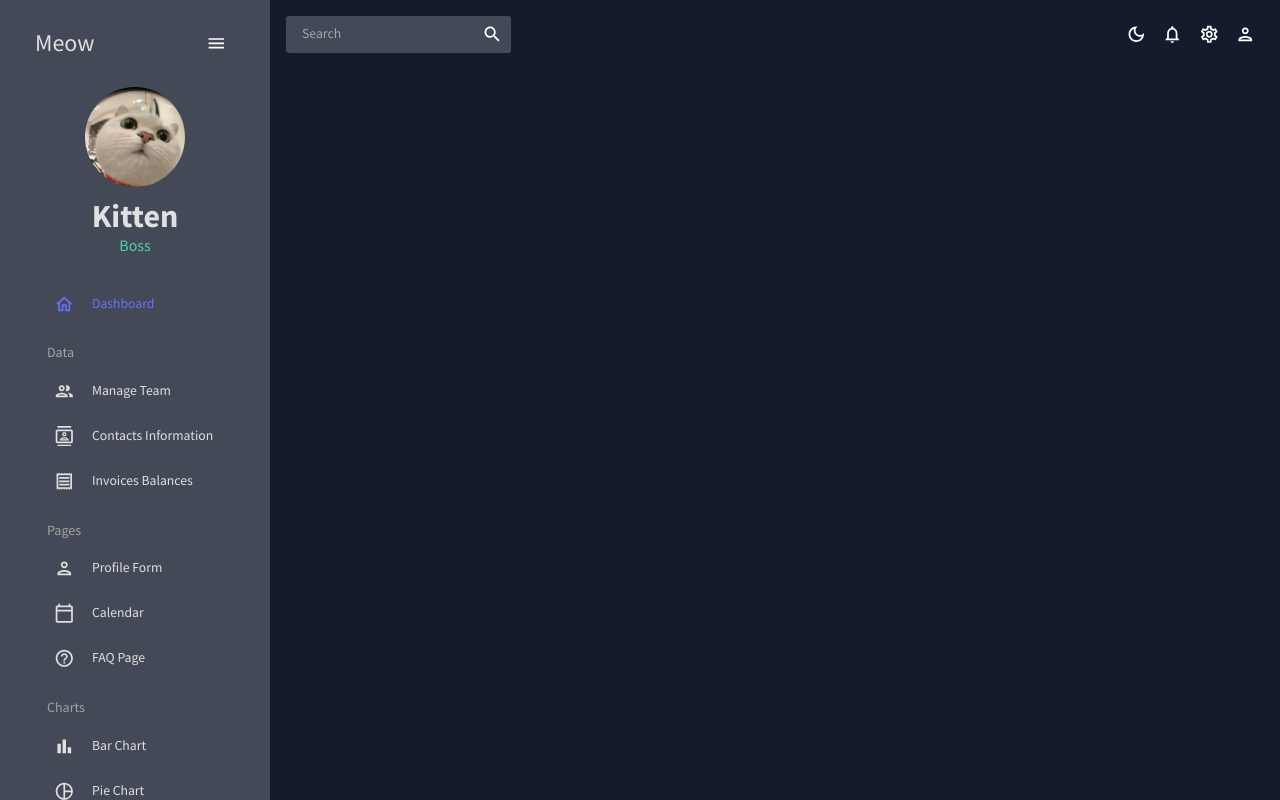
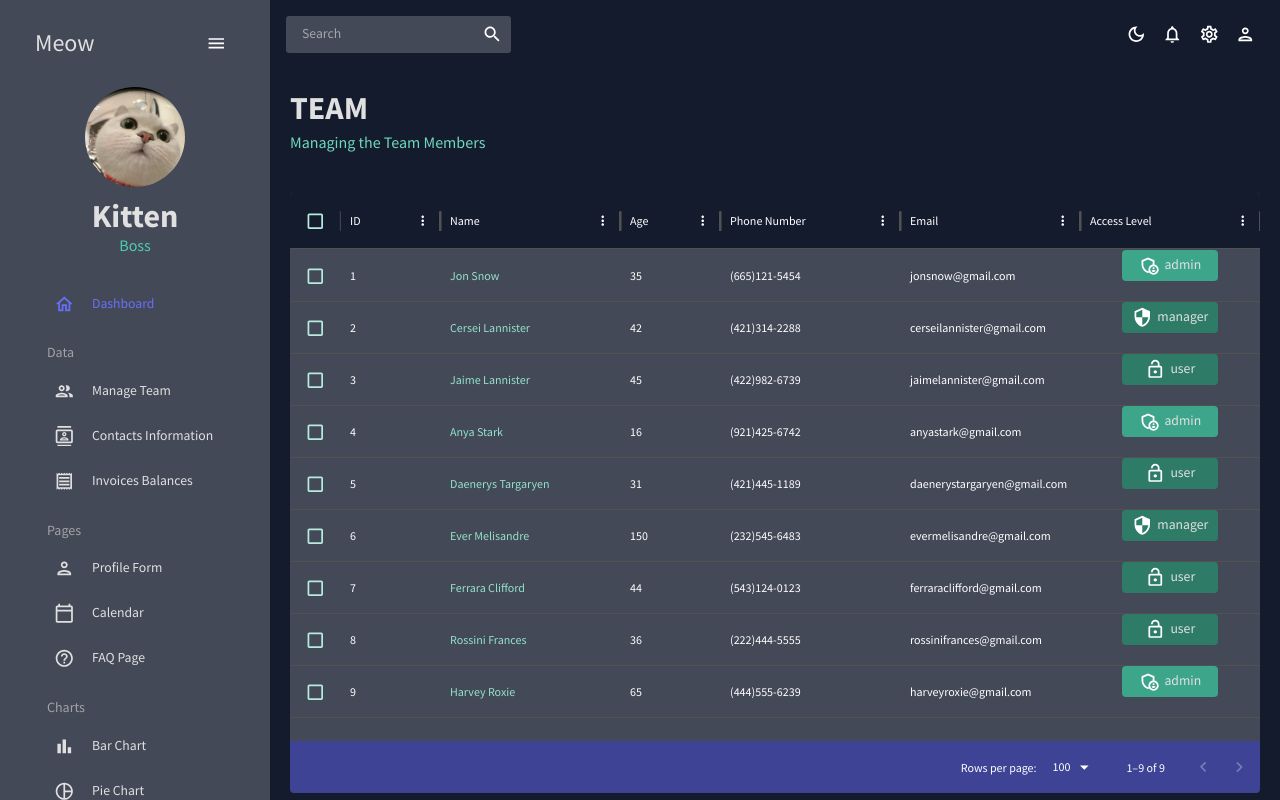
Before and after one commit to xiaomeng831/react-admin, a React (Create React App) app: page /team in a window 1280 px wide. Built offline with nearby package versions, Linux system fonts and the light colour scheme.

Commit message:
complete 4 pages

```diff
--- /dev/null
+++ b/src/scenes/contacts/index.jsx
@@ -0,0 +1,103 @@
+import { Box } from "@mui/material";
+import { DataGrid, GridToolbar } from "@mui/x-data-grid";
+import { tokens } from "../../theme";
+import { mockDataContacts } from "../../data/mockData";
+import Header from "../../sharedComponents/Header";
+import { useTheme } from "@mui/material";
+
+const Contacts = () => {
+  const theme = useTheme();
+  const colors = tokens(theme.palette.mode);
+
+  const columns = [
+    { field: "id", headerName: "ID", flex: 0.5 },
+    { field: "registrarId", headerName: "Registrar ID" },
+    {
+      field: "name",
+      headerName: "Name",
+      flex: 1,
+      cellClassName: "name-column--cell",
+    },
+    {
+      field: "age",
+      headerName: "Age",
+      type: "number",
+      headerAlign: "left",
+      align: "left",
+    },
+    {
+      field: "phone",
+      headerName: "Phone Number",
+      flex: 1,
+    },
+    {
+      field: "email",
+      headerName: "Email",
+      flex: 1,
+    },
+    {
+      field: "address",
+      headerName: "Address",
+      flex: 1,
+    },
+    {
+      field: "city",
+      headerName: "City",
+      flex: 1,
+    },
+    {
+      field: "zipCode",
+      headerName: "Zip Code",
+      flex: 1,
+    },
+  ];
+
+  return (
+    <Box m="20px">
+      <Header
+        title="CONTACTS"
+        subtitle="List of Contacts for Future Reference"
+      />
+      <Box
+        m="40px 0 0 0"
+        height="75vh"
+        sx={{
+          "& .MuiDataGrid-root": {
+            border: "none",
+          },
+          "& .MuiDataGrid-cell": {
+            borderBottom: "none",
+          },
+          "& .name-column--cell": {
+            color: colors.greenAccent[300],
+          },
+          "& .MuiDataGrid-columnHeaders": {
+            backgroundColor: colors.blueAccent[700],
+            borderBottom: "none",
+          },
+          "& .MuiDataGrid-virtualScroller": {
+            backgroundColor: colors.primary[400],
+          },
+          "& .MuiDataGrid-footerContainer": {
+            borderTop: "none",
+            backgroundColor: colors.blueAccent[700],
+          },
+          "& .MuiCheckbox-root": {
+            color: `${colors.greenAccent[200]} !important`,
+          },
+          "& .MuiDataGrid-toolbarContainer .MuiButton-text": {
+            color: `${colors.grey[100]} !important`,
+          },
+        }}
+      >
+        <DataGrid
+          rows={mockDataContacts}
+          columns={columns}
+          components={{ Toolbar: GridToolbar }}
+        />
+      </Box>
+    </Box>
+  );
+};
+
+export default Contacts;
--- a/src/scenes/dashboard/index.jsx
+++ b/src/scenes/dashboard/index.jsx
@@ -1,5 +1,14 @@
+import {Box} from "@mui/material"
+import Header from "../../sharedComponents/Header"
+
 const Dashboard = () => {
-    return <div>Dashboard</div>
+    return (
+        <Box m="20px">
+            <Box display="flex" justifyContent="space-between" alignItems="center">
+                <Header title="DASHBOARD" subtitle="Welcom to your dashboard" />
+            </Box>
+        </Box>
+    );
 }
 
 export default Dashboard;
--- /dev/null
+++ b/src/scenes/invoices/index.jsx
@@ -0,0 +1,83 @@
+import { Box, Typography, useTheme } from "@mui/material";
+import { DataGrid } from "@mui/x-data-grid";
+import { tokens } from "../../theme";
+import { mockDataInvoices } from "../../data/mockData";
+import Header from "../../sharedComponents/Header";
+
+const Invoices = () => {
+  const theme = useTheme();
+  const colors = tokens(theme.palette.mode);
+  const columns = [
+    { field: "id", headerName: "ID" },
+    {
+      field: "name",
+      headerName: "Name",
+      flex: 1,
+      cellClassName: "name-column--cell",
+    },
+    {
+      field: "phone",
+      headerName: "Phone Number",
+      flex: 1,
+    },
+    {
+      field: "email",
+      headerName: "Email",
+      flex: 1,
+    },
+    {
+      field: "cost",
+      headerName: "Cost",
+      flex: 1,
+      renderCell: (params) => (
+        <Typography color={colors.greenAccent[500]}>
+          ${params.row.cost}
+        </Typography>
+      ),
+    },
+    {
+      field: "date",
+      headerName: "Date",
+      flex: 1,
+    },
+  ];
+
+  return (
+    <Box m="20px">
+      <Header title="INVOICES" subtitle="List of Invoice Balances" />
+      <Box
+        m="40px 0 0 0"
+        height="75vh"
+        sx={{
+          "& .MuiDataGrid-root": {
+            border: "none",
+          },
+          "& .MuiDataGrid-cell": {
+            borderBottom: "none",
+          },
+          "& .name-column--cell": {
+            color: colors.greenAccent[300],
+          },
+          "& .MuiDataGrid-columnHeaders": {
+            backgroundColor: colors.blueAccent[700],
+            borderBottom: "none",
+          },
+          "& .MuiDataGrid-virtualScroller": {
+            backgroundColor: colors.primary[400],
+          },
+          "& .MuiDataGrid-footerContainer": {
+            borderTop: "none",
+            backgroundColor: colors.blueAccent[700],
+          },
+          "& .MuiCheckbox-root": {
+            color: `${colors.greenAccent[200]} !important`,
+          },
+        }}
+      >
+        <DataGrid checkboxSelection rows={mockDataInvoices} columns={columns} />
+      </Box>
+    </Box>
+  );
+};
+
+export default Invoices;
--- /dev/null
+++ b/src/scenes/team/index.jsx
@@ -0,0 +1,109 @@
+import { Box, Typography, useTheme } from "@mui/material";
+import { DataGrid } from "@mui/x-data-grid";
+import { tokens } from "../../theme";
+import { mockDataTeam } from "../../data/mockData";
+import AdminPanelSettingsOutlinedIcon from "@mui/icons-material/AdminPanelSettingsOutlined";
+import LockOpenOutlinedIcon from "@mui/icons-material/LockOpenOutlined";
+import SecurityOutlinedIcon from "@mui/icons-material/SecurityOutlined";
+import Header from "../../sharedComponents/Header";
+
+const Team = () => {
+  const theme = useTheme();
+  const colors = tokens(theme.palette.mode);
+  const columns = [
+    { field: "id", headerName: "ID" },
+    {
+      field: "name",
+      headerName: "Name",
+      flex: 1,
+      cellClassName: "name-column--cell",
+    },
+    {
+      field: "age",
+      headerName: "Age",
+      type: "number",
+      headerAlign: "left",
+      align: "left",
+    },
+    {
+      field: "phone",
+      headerName: "Phone Number",
+      flex: 1,
+    },
+    {
+      field: "email",
+      headerName: "Email",
+      flex: 1,
+    },
+    {
+      field: "accessLevel",
+      headerName: "Access Level",
+      flex: 1,
+      renderCell: ({ row: { access } }) => {
+        return (
+          <Box
+            width="60%"
+            m="0 auto"
+            p="5px"
+            display="flex"
+            justifyContent="center"
+            backgroundColor={
+              access === "admin"
+                ? colors.greenAccent[600]
+                : access === "manager"
+                ? colors.greenAccent[700]
+                : colors.greenAccent[700]
+            }
+            borderRadius="4px"
+          >
+            {access === "admin" && <AdminPanelSettingsOutlinedIcon />}
+            {access === "manager" && <SecurityOutlinedIcon />}
+            {access === "user" && <LockOpenOutlinedIcon />}
+            <Typography color={colors.grey[100]} sx={{ ml: "5px" }}>
+              {access}
+            </Typography>
+          </Box>
+        );
+      },
+    },
+  ];
+
+  return (
+    <Box m="20px">
+      <Header title="TEAM" subtitle="Managing the Team Members" />
+      <Box
+        m="40px 0 0 0"
+        height="75vh"
+        sx={{
+          "& .MuiDataGrid-root": {
+            border: "none",
+          },
+          "& .MuiDataGrid-cell": {
+            borderBottom: "none",
+          },
+          "& .name-column--cell": {
+            color: colors.greenAccent[300],
+          },
+          "& .MuiDataGrid-columnHeaders": {
+            backgroundColor: colors.blueAccent[700],
+            borderBottom: "none",
+          },
+          "& .MuiDataGrid-virtualScroller": {
+            backgroundColor: colors.primary[400],
+          },
+          "& .MuiDataGrid-footerContainer": {
+            borderTop: "none",
+            backgroundColor: colors.blueAccent[700],
+          },
+          "& .MuiCheckbox-root": {
+            color: `${colors.greenAccent[200]} !important`,
+          },
+        }}
+      >
+        <DataGrid checkboxSelection rows={mockDataTeam} columns={columns} />
+      </Box>
+    </Box>
+  );
+};
+
+export default Team;
--- /dev/null
+++ b/src/sharedComponents/Header.jsx
@@ -0,0 +1,24 @@
+import { Typography, Box, useTheme } from "@mui/material";
+import { tokens } from "../theme";
+
+const Header = ({ title, subtitle }) => {
+  const theme = useTheme();
+  const colors = tokens(theme.palette.mode);
+  return (
+    <Box mb="30px">
+      <Typography
+        variant="h2"
+        color={colors.grey[100]}
+        fontWeight="bold"
+        sx={{ m: "0 0 5px 0" }}
+      >
+        {title}
+      </Typography>
+      <Typography variant="h5" color={colors.greenAccent[400]}>
+        {subtitle}
+      </Typography>
+    </Box>
+  );
+};
+
+export default Header;
```
Also changed, not shown: src/sharedComponents/AppRoutes.jsx (+7 -1 lines).
